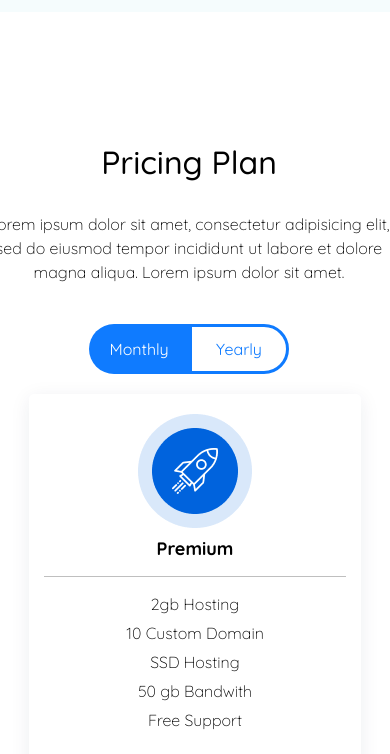
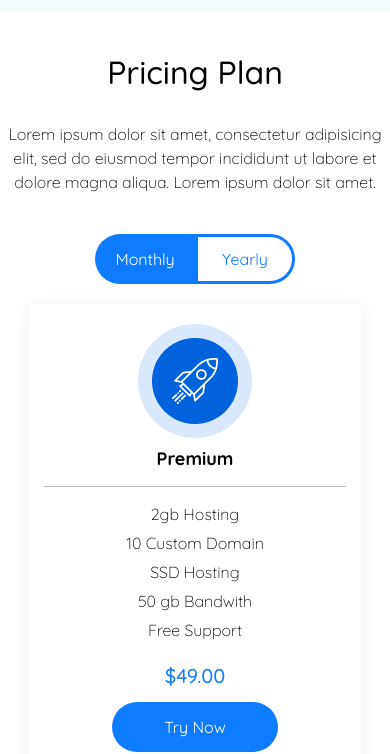
Before and after one commit to KimSvetlana/BestDesktopHomepage, a Vue app: page / in a window 390 px wide. Shown: the part 4633-5387 px from the top of the page. Built offline with nearby package versions, Linux system fonts and the light colour scheme.

Commit message:
скрин фигмы

```diff
--- a/src/components/priceComp.vue
+++ b/src/components/priceComp.vue
@@ -187,6 +187,12 @@ export default class PriceComp extends Vue {}
             }
         }
     }
+    // @media screen and (min-width: 922px) and (max-width: 991px) {
+    //     .price-item .standart{
+    //         margin: 0 auto;
+    //         margin-top: 30px;
+    //     }
+    // }
     @media screen and (max-width: 921px) {
         .price .col{
             flex: auto;
@@ -200,5 +206,13 @@ export default class PriceComp extends Vue {}
             margin-top: 20px;
         }
     }
+    @media screen and (min-width: 375px) and (max-width:580px) {
+        section.price {
+            padding: 40px 0;
+        }
+        .price .price-title{
+            padding: 0 15px;
+        }
+    }
 
 </style>
```
Also changed, not shown: 1 other file (tests, documents, lock files or other folders).
